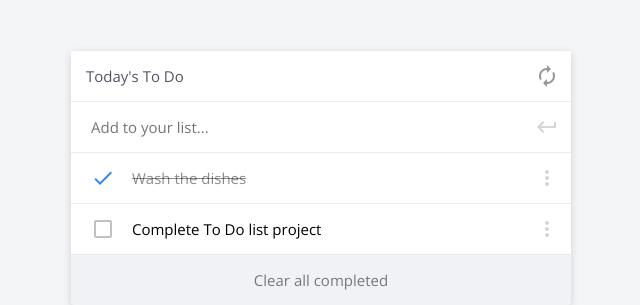
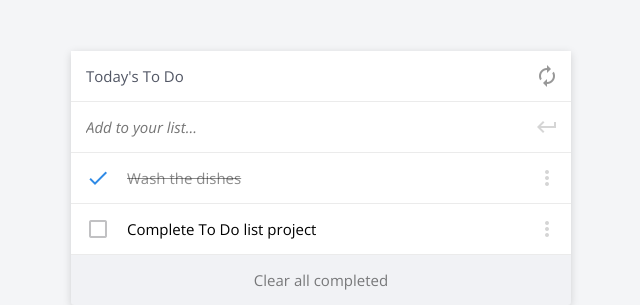
Before and after one commit to usmansbk/todo-list, a website built with webpack: page src/index.html in a window 1280 px wide. Shown: the part 188-493 px from the top of the page, 319-959 px from the left. Built offline with nearby package versions, Linux system fonts and the light colour scheme.

Commit message:
Style text input

```diff
--- a/src/index.html
+++ b/src/index.html
@@ -25,7 +25,7 @@
           </button>
         </header>
         <form id="add-todo" class="input-form">
-          <input placeholder="Add to your list..." class="add-todo"/>
+          <input placeholder="Add to your list..." class="add-todo-input"/>
           <button class="icon-button refresh-button opacity-2" type="submit">
             <span class="material-icons">keyboard_return</span>
           </button>
--- a/src/style.css
+++ b/src/style.css
@@ -88,18 +88,22 @@ button:active {
   border-bottom: 1px solid rgba(0, 0, 0, 0.08);
 }
 
-.add-todo {
+.add-todo-input {
   border: none;
-  padding: 15px 20px;
+  padding: 0 40px 0 1rem;
+  line-height: 50px;
+  height: 50px;
   outline: none;
   box-shadow: none;
   width: 100%;
+  font-weight: 300;
+  font-style: italic;
 }
 
 .todo {
   position: relative;
   font-size: 1rem;
-  padding-left: 20px;
+  padding-left: 15px;
   border-bottom: 1px solid rgba(0, 0, 0, 0.08);
   box-sizing: content-box;
   display: flex;
```
